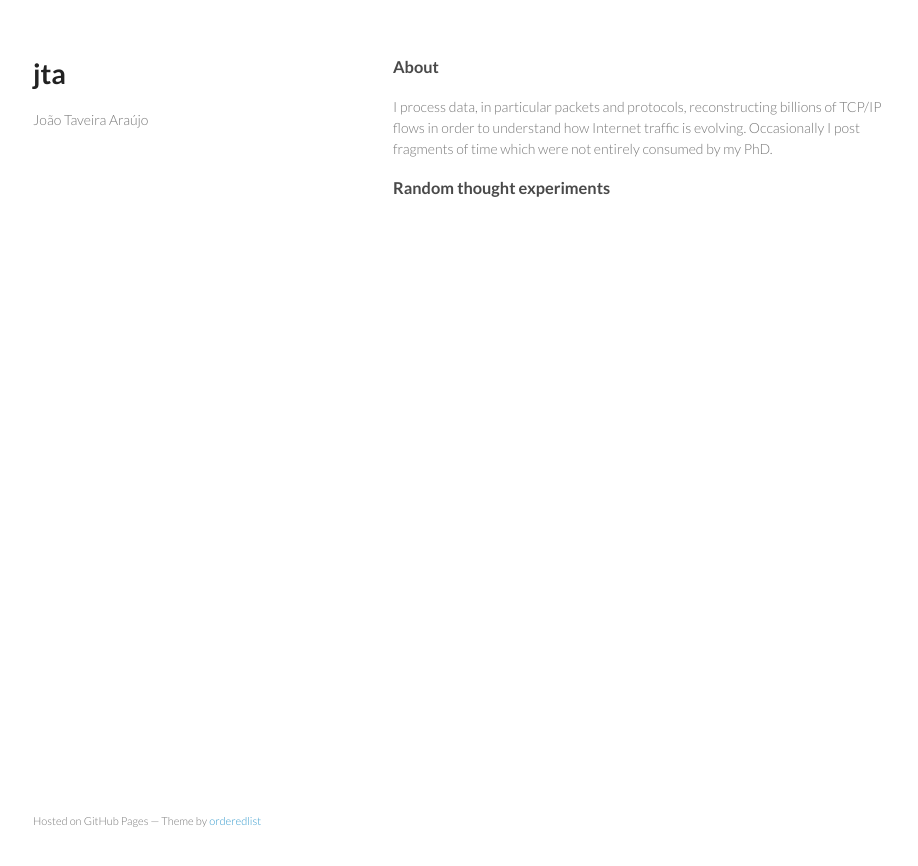
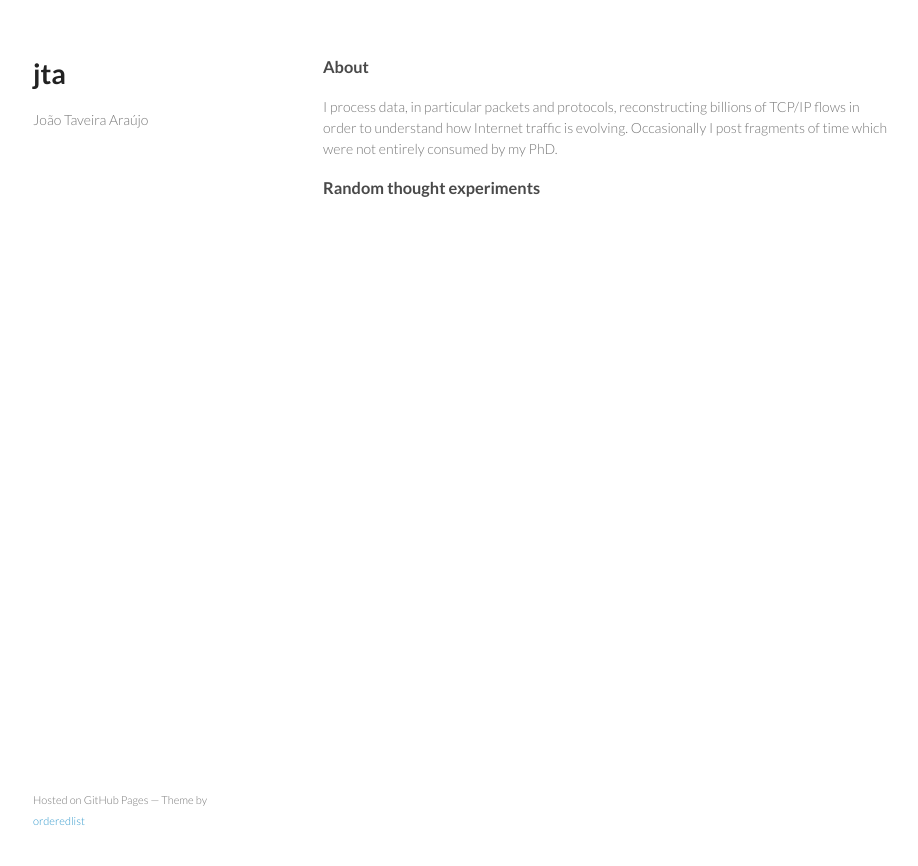
Before and after one commit to jta/jta.github.com, a Jekyll site: the page built from index.html, in a window 1280 px wide. Shown: the top 866 px of the page, without its empty margins (177-1095 px from the left). Built offline with Jekyll 4.4.1, drawn with Linux system fonts in a browser that asks for light colours; comment, search, counter and statistics services are not loaded.

```diff
--- /dev/null
+++ b/CNAME
@@ -0,0 +1 @@
+taveira.pt
--- a/_layouts/default.html
+++ b/_layouts/default.html
@@ -3,7 +3,7 @@
   <head>
     <meta charset="utf-8">
     <meta http-equiv="X-UA-Compatible" content="chrome=1">
-    <title>jta.github.com by jta</title>
+    <title>nihil obstat</title>
 
     <link rel="stylesheet" href="/stylesheets/styles.css">
     <link rel="stylesheet" href="/stylesheets/pygment_trac.css">
--- a/stylesheets/styles.css
+++ b/stylesheets/styles.css
@@ -96,7 +96,7 @@ img {
 }
 
 header {
-  width:270px;
+  width:200px;
   float:left;
   position:fixed;
 }
@@ -118,7 +118,7 @@ header ul {
   border-radius:5px;
   border:1px solid #d2d2d2;
   box-shadow:inset #fff 0 1px 0, inset rgba(0,0,0,0.03) 0 -1px 0;
-  width:270px;
+  width:200px;
 }
 
 header li {
@@ -160,7 +160,7 @@ header ul a strong {
 }
 
 section {
-  width:500px;
+  width:570px;
   float:right;
   padding-bottom:50px;
 }
@@ -177,7 +177,7 @@ hr {
 }
 
 footer {
-  width:270px;
+  width:200px;
   float:left;
   position:fixed;
   bottom:50px;
```
Also changed, not shown: favicon.ico (added).
